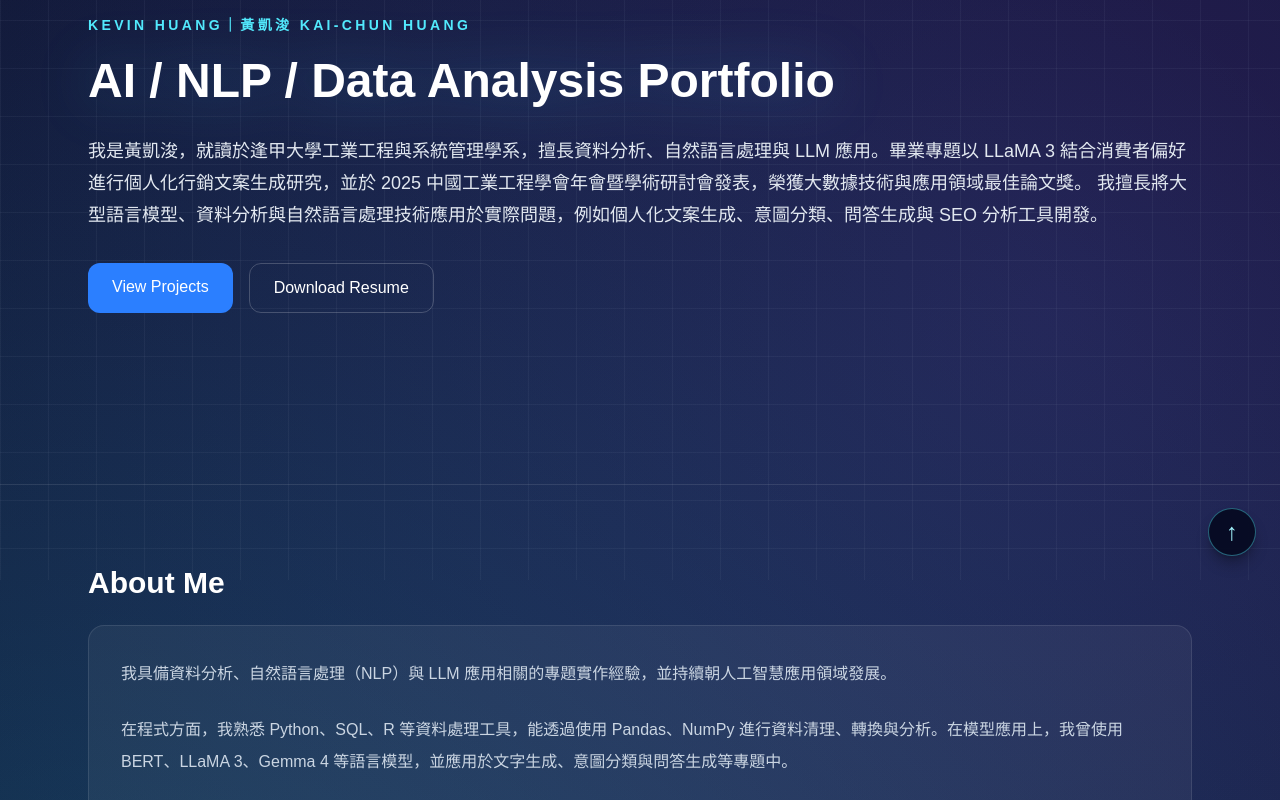
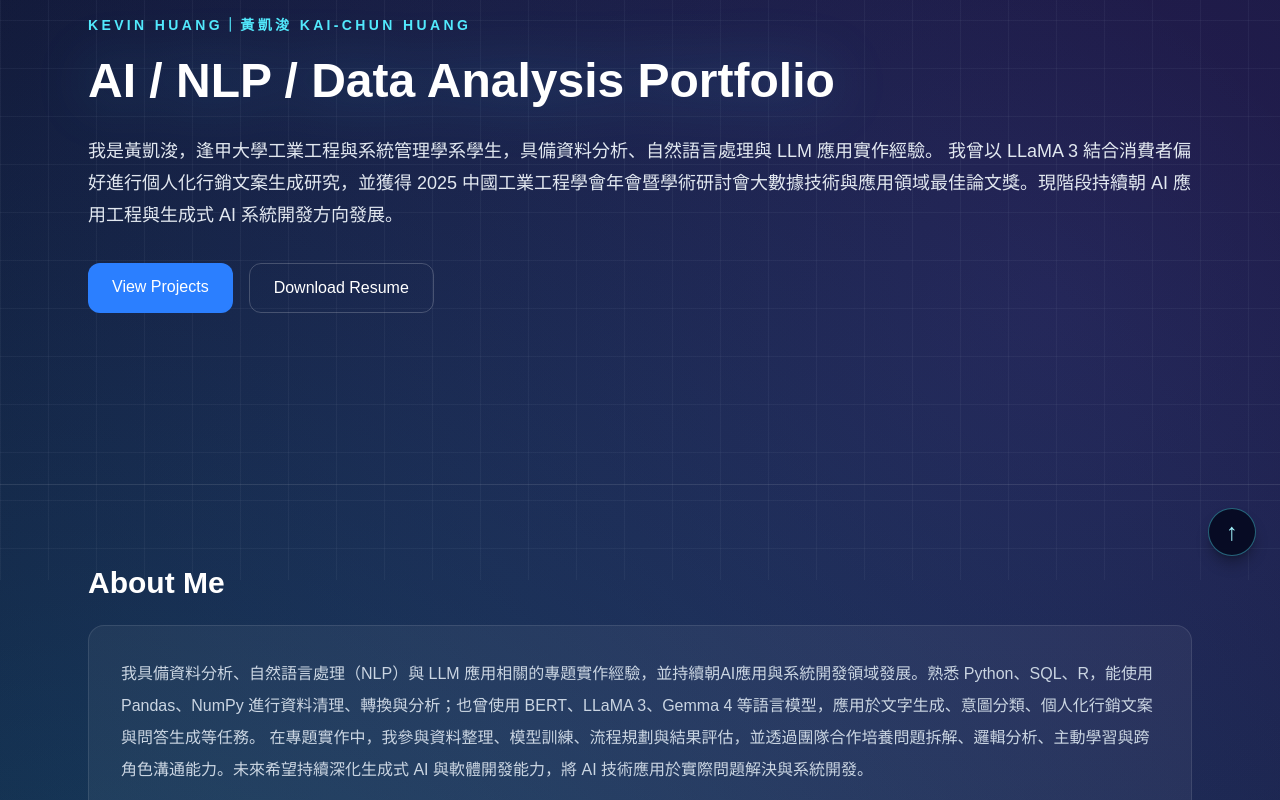
Before and after one commit to brian-kai/my-portfolio, a Next.js app: page / in a window 1280 px wide. Shown: the part 220-1020 px from the top of the page. Built offline with nearby package versions, Linux system fonts and the light colour scheme.

Commit message:
update portfolio

```diff
--- a/app/page.tsx
+++ b/app/page.tsx
@@ -316,12 +316,9 @@ export default function Home() {
           </p>
 
           <p className="mt-6 hidden max-w-6xl text-lg leading-8 text-slate-200 md:block">
-            我是黃凱浚，就讀於逢甲大學工業工程與系統管理學系，擅長資料分析、自然語言處理與
-            LLM 應用。畢業專題以 LLaMA 3
-            結合消費者偏好進行個人化行銷文案生成研究，並於 2025
-            中國工業工程學會年會暨學術研討會發表，榮獲大數據技術與應用領域最佳論文獎。
-            我擅長將大型語言模型、資料分析與自然語言處理技術應用於實際問題，例如個人化文案生成、意圖分類、問答生成與
-            SEO 分析工具開發。
+            我是黃凱浚，逢甲大學工業工程與系統管理學系學生，具備資料分析、自然語言處理與 LLM 應用實作經驗。
+
+我曾以 LLaMA 3 結合消費者偏好進行個人化行銷文案生成研究，並獲得 2025 中國工業工程學會年會暨學術研討會大數據技術與應用領域最佳論文獎。現階段持續朝 AI 應用工程與生成式 AI 系統開發方向發展。
           </p>
 
           <div className="mt-8 flex flex-col gap-4 sm:flex-row sm:flex-wrap">
@@ -346,25 +343,11 @@ export default function Home() {
         <h2 className="mb-6 text-3xl font-bold">About Me</h2>
 
         <div className="rounded-2xl border border-white/10 bg-white/5 p-6 md:p-8">
-          <div className="space-y-6 leading-8 text-slate-300">
-            <p>
-              我具備資料分析、自然語言處理（NLP）與 LLM
-              應用相關的專題實作經驗，並持續朝人工智慧應用領域發展。
-            </p>
+          <p className="leading-8 text-slate-300">
+            我具備資料分析、自然語言處理（NLP）與 LLM 應用相關的專題實作經驗，並持續朝AI應用與系統開發領域發展。熟悉 Python、SQL、R，能使用 Pandas、NumPy 進行資料清理、轉換與分析；也曾使用 BERT、LLaMA 3、Gemma 4 等語言模型，應用於文字生成、意圖分類、個人化行銷文案與問答生成等任務。
 
-            <p>
-              在程式方面，我熟悉 Python、SQL、R
-              等資料處理工具，能透過使用 Pandas、NumPy
-              進行資料清理、轉換與分析。在模型應用上，我曾使用
-              BERT、LLaMA 3、Gemma 4
-              等語言模型，並應用於文字生成、意圖分類與問答生成等專題中。
-            </p>
-
-            <p>
-              在專題與團隊合作過程中，我經常需要拆解問題、整理資料、規劃流程並與團隊溝通，因此培養了邏輯分析、問題拆解、主動學習與跨角色協作能力。未來希望持續學習軟體開發與生成式
-              AI 應用，並將這些能力運用在實際問題解決與系統開發中。
-            </p>
-          </div>
+在專題實作中，我參與資料整理、模型訓練、流程規劃與結果評估，並透過團隊合作培養問題拆解、邏輯分析、主動學習與跨角色溝通能力。未來希望持續深化生成式 AI 與軟體開發能力，將 AI 技術應用於實際問題解決與系統開發。
+          </p>
         </div>
       </section>
 
```
